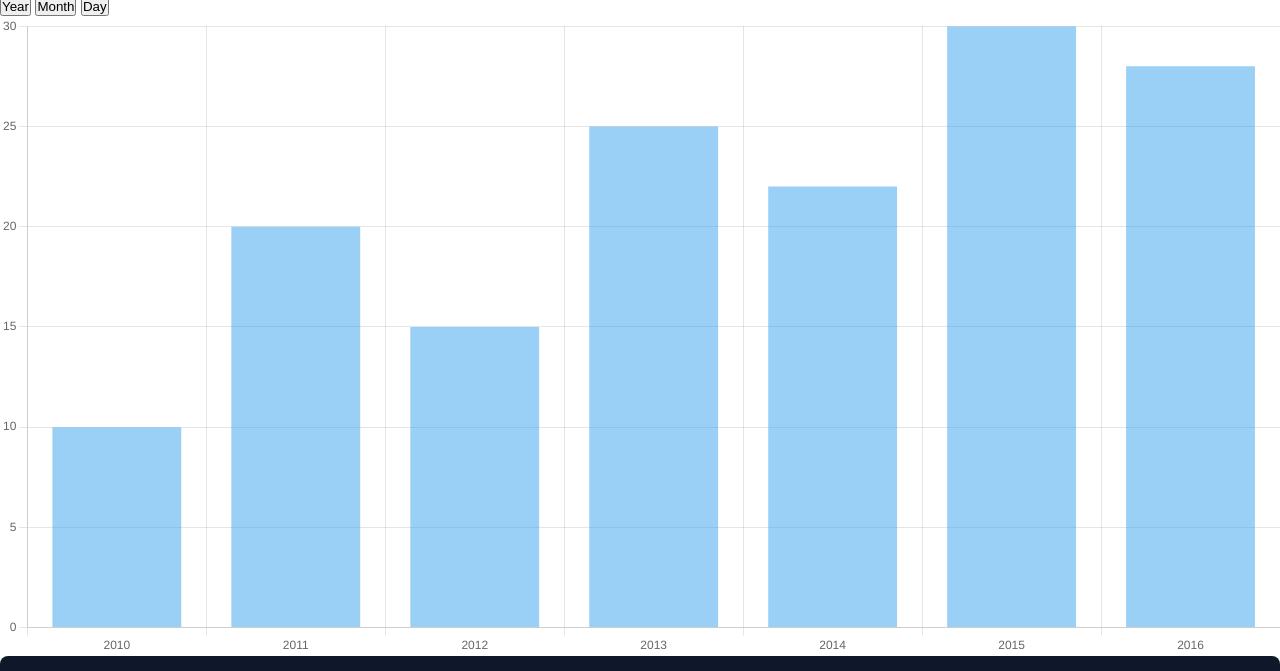
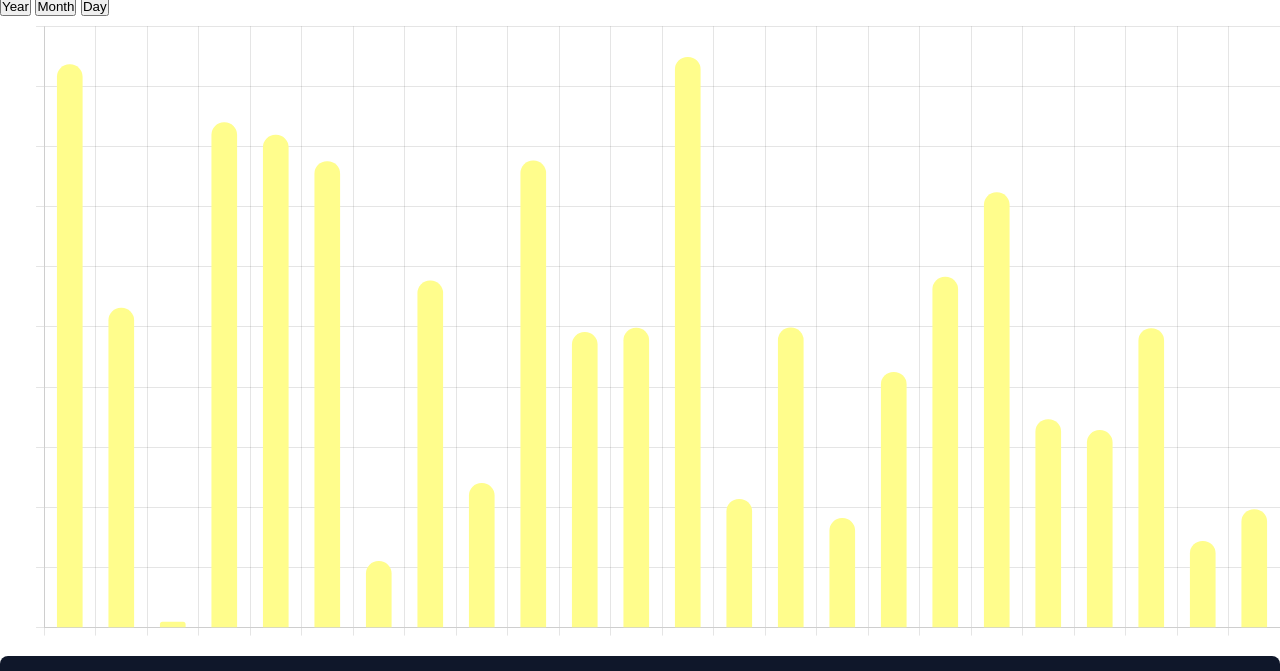
Before and after one commit to m4dd0c/admin-dashboard, a website with bundled scripts: page src/index.html in a window 1280 px wide. Shown: the part 1463-2134 px from the top of the page. Built offline with nearby package versions, Linux system fonts and the light colour scheme.

Commit message:
impr: chart design

```diff
--- a/src/constants/index.js
+++ b/src/constants/index.js
@@ -1,3 +1,5 @@
+import { formatNumber } from "../scripts/utils.js";
+
 const primary_sidebar_links = [
  { name: "Dashboard", url: "/" },
  { name: "Product Category", url: "/product-category" },
@@ -35,13 +37,31 @@ const main_sidebar_links = [
  "Notifications",
 ];
 
+// Chart data with formatted hours
 const chart_data = [
- { year: 2010, count: 10 },
- { year: 2011, count: 20 },
- { year: 2012, count: 15 },
- { year: 2013, count: 25 },
- { year: 2014, count: 22 },
- { year: 2015, count: 30 },
- { year: 2016, count: 28 },
+ { hours: formatNumber(1), users: Math.floor(Math.random() * 5000) },
+ { hours: formatNumber(2), users: Math.floor(Math.random() * 5000) },
+ { hours: formatNumber(3), users: Math.floor(Math.random() * 5000) },
+ { hours: formatNumber(4), users: Math.floor(Math.random() * 5000) },
+ { hours: formatNumber(5), users: Math.floor(Math.random() * 5000) },
+ { hours: formatNumber(6), users: Math.floor(Math.random() * 5000) },
+ { hours: formatNumber(7), users: Math.floor(Math.random() * 5000) },
+ { hours: formatNumber(8), users: Math.floor(Math.random() * 5000) },
+ { hours: formatNumber(9), users: Math.floor(Math.random() * 5000) },
+ { hours: formatNumber(10), users: Math.floor(Math.random() * 5000) },
+ { hours: formatNumber(11), users: Math.floor(Math.random() * 5000) },
+ { hours: formatNumber(12), users: Math.floor(Math.random() * 5000) },
+ { hours: formatNumber(13), users: Math.floor(Math.random() * 5000) },
+ { hours: formatNumber(14), users: Math.floor(Math.random() * 5000) },
+ { hours: formatNumber(15), users: Math.floor(Math.random() * 5000) },
+ { hours: formatNumber(16), users: Math.floor(Math.random() * 5000) },
+ { hours: formatNumber(17), users: Math.floor(Math.random() * 5000) },
+ { hours: formatNumber(18), users: Math.floor(Math.random() * 5000) },
+ { hours: formatNumber(19), users: Math.floor(Math.random() * 5000) },
+ { hours: formatNumber(20), users: Math.floor(Math.random() * 5000) },
+ { hours: formatNumber(21), users: Math.floor(Math.random() * 5000) },
+ { hours: formatNumber(22), users: Math.floor(Math.random() * 5000) },
+ { hours: formatNumber(23), users: Math.floor(Math.random() * 5000) },
+ { hours: formatNumber(0), users: Math.floor(Math.random() * 5000) },
 ];
 export { primary_sidebar_links, main_sidebar_links, chart_data };
--- a/src/index.html
+++ b/src/index.html
@@ -43,7 +43,7 @@
     </div>
     <!-- main section -->
     <div class="flex">
-     <div class="w-full">
+     <div class="mx-4 w-full pt-10">
       <!-- chart -->
       <canvas id="chart"></canvas>
      </div>
--- a/src/scripts/chart.js
+++ b/src/scripts/chart.js
@@ -1,11 +1,24 @@
+import { minimizeNumber } from "./utils.js";
+
 // Create the chart after the DOM is fully loaded
 const ctx = document.getElementById("chart").getContext("2d");
+
+Chart.defaults.backgroundColor = "yellow";
+Chart.defaults.color = "#fff";
 
 export const buildChart = async ({ data }) => {
  new Chart(ctx, {
   type: "bar",
   options: {
-   animation: false,
+   scales: {
+    y: {
+     ticks: {
+      callback: function (value) {
+       return minimizeNumber(value) + " –";
+      },
+     },
+    },
+   },
    plugins: {
     legend: {
      display: false,
@@ -16,11 +29,14 @@ export const buildChart = async ({ data }) => {
    },
   },
   data: {
-   labels: data.map((row) => row.year),
+   labels: data.map((row) => row.hours),
    datasets: [
     {
-     label: "Acquisitions by year",
-     data: data.map((row) => row.count),
+     data: data.map((row) => row.users),
+     borderRadius: 50,
+     barThickness: 25,
+     backgroundColor: "#fffd8c",
+     hoverBackgroundColor: "#ffc800",
     },
    ],
   },
--- /dev/null
+++ b/src/scripts/utils.js
@@ -0,0 +1,13 @@
+export const formatNumber = (num) => {
+ return num.toString().padStart(2, "0"); // Pads single-digit hours with a leading zero
+};
+
+export const minimizeNumber = (value) => {
+ if (value >= 1000000) {
+  return parseInt(value / 1000000) + "M"; // For millions
+ } else if (value >= 1000) {
+  return parseInt(value / 1000) + "K"; // For thousands
+ } else {
+  return value.toString(); // For values less than 1000
+ }
+};
```
